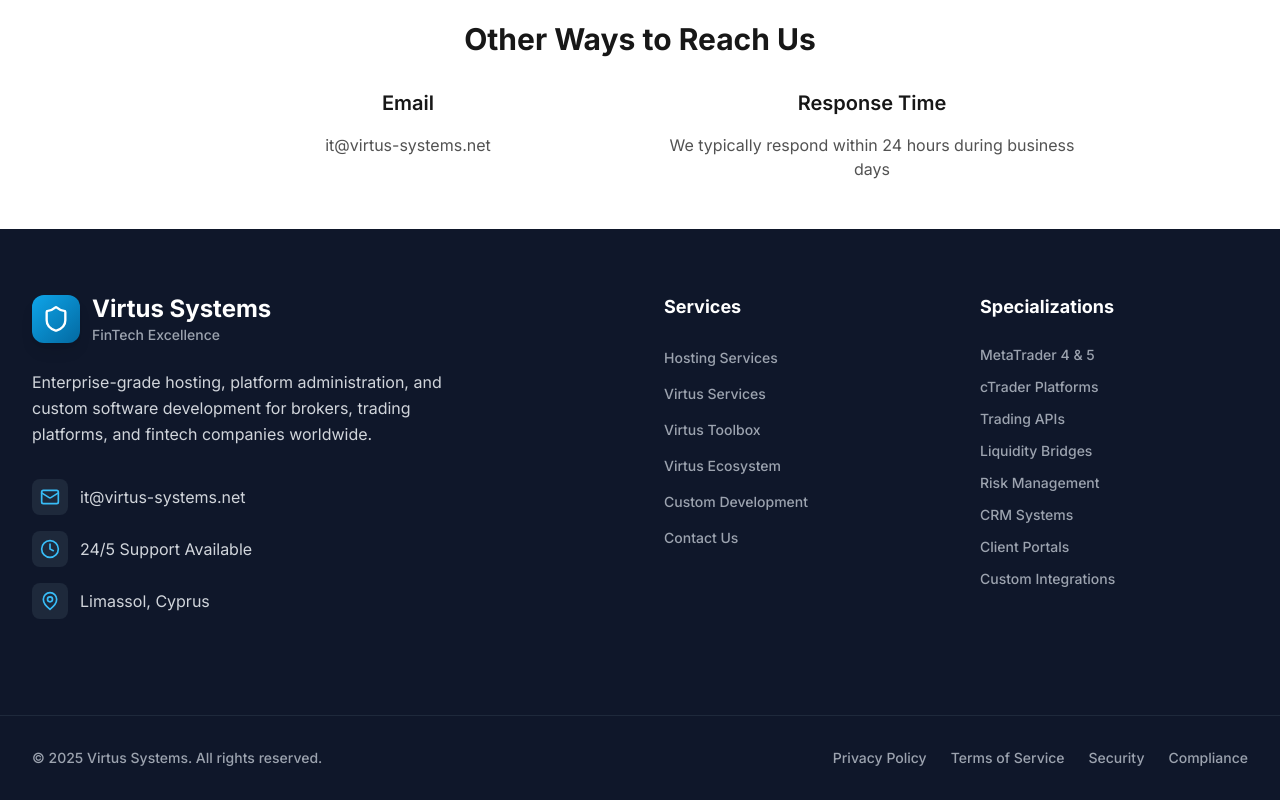
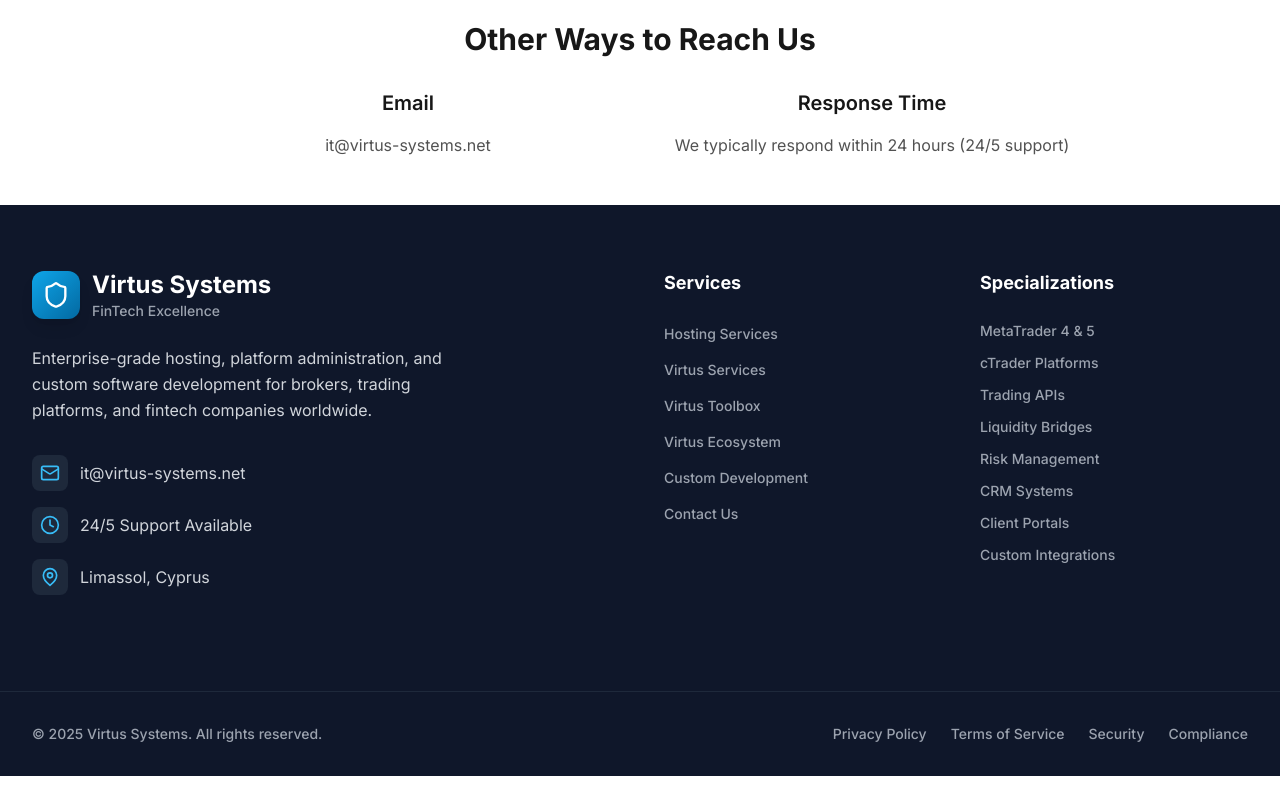
Before and after one commit to IT-Virtus/Virtus-systems, a React (Vite) app: page /contact in a window 1280 px wide. Shown: the part 1155-1955 px from the top of the page. After the commit the page ends 1931 px from the top, so only its background shows below. Built offline with nearby package versions, Linux system fonts and the light colour scheme.

Commit message:
Updated ContactPage.tsx

```diff
--- a/src/pages/ContactPage.tsx
+++ b/src/pages/ContactPage.tsx
@@ -274,7 +274,7 @@ const ContactPage = () => {
               <div>
                 <h3 className="text-xl font-semibold mb-4">Response Time</h3>
                 <p className="text-neutral-600 dark:text-neutral-400">
-                  We typically respond within 24 hours during business days
+                  We typically respond within 24 hours (24/5 support)
                 </p>
               </div>
             </div>
```
